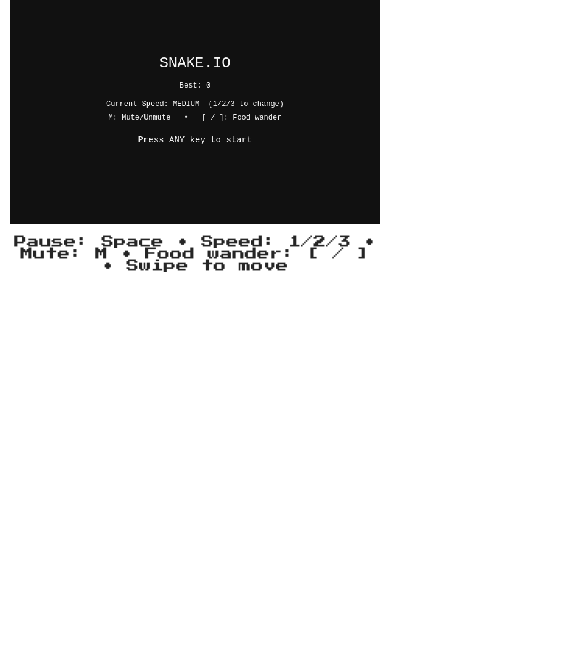
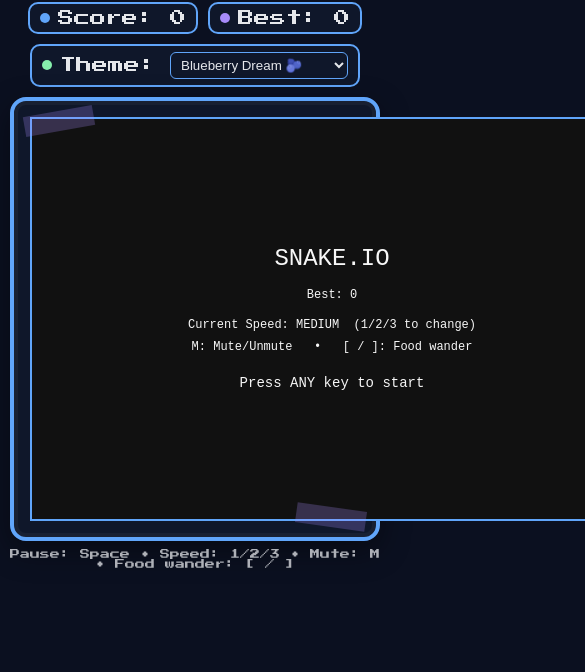
Before and after one commit to aryeetea/snake-io-game, a plain HTML site: page index.html in a window 390 px wide. Shown: the part 172-844 px from the top of the page, 585 px wide, since content can reach past the window. Drawn offline with Linux system fonts and the light colour scheme.

```diff
--- a/index.html
+++ b/index.html
@@ -2,7 +2,7 @@
 <html lang="en" class="no-js">
 <head>
   <meta charset="UTF-8" />
-  <meta name="viewport" content="width=device-width, initial-scale=1.0, viewport-fit=cover"/>
+  <meta name="viewport" content="width=device-width, initial-scale=1.0"/>
   <title>Snake.io by Nicole</title>
 
   <!-- Retro Google Font -->
@@ -12,6 +12,7 @@
   <link rel="stylesheet" href="style.css" />
 </head>
 
+<!-- Default class is just a fallback; theme.js will set the saved one -->
 <body class="theme-blueberry">
   <div class="container">
     <h1>🐍 Snake.io by Nicole 🐍</h1>
@@ -21,6 +22,7 @@
       <span class="badge"><span class="dot pink"></span><span id="score">Score: 0</span></span>
       <span class="badge"><span class="dot lilac"></span><span id="best">Best: 0</span></span>
 
+      <!-- Theme picker (tailored to your picks: Blueberry / Butterscotch) -->
       <label class="theme-switch badge" for="themeSelect" title="Change theme">
         <span class="dot sage"></span>
         Theme:
@@ -39,13 +41,13 @@
     </div>
 
     <div class="footer">
-      Pause: Space • Speed: 1/2/3 • Mute: M • Food wander: [ / ] • Swipe to move
+      Pause: Space • Speed: 1/2/3 • Mute: M • Food wander: [ / ]
     </div>
   </div>
 
   <!-- Game logic -->
   <script src="script.js"></script>
-  <!-- Theme toggler -->
+  <!-- Tiny theme toggler -->
   <script src="theme.js"></script>
 </body>
 </html>
--- a/script.js
+++ b/script.js
@@ -15,24 +15,6 @@
   const TILE = 20;
   const COLS = Math.floor(canvas.width / TILE);
   const ROWS = Math.floor(canvas.height / TILE);
-
-  // === Responsive scaling ===
-const LOGICAL_W = 600, LOGICAL_H = 400;
-function fitCanvas() {
-  const cssWidth = Math.min(window.innerWidth - 20, 600);
-  const scale = cssWidth / LOGICAL_W;
-  const dpr = window.devicePixelRatio || 1;
-
-  canvas.style.width = cssWidth + 'px';
-  canvas.style.height = (LOGICAL_H * scale) + 'px';
-  canvas.width = LOGICAL_W * dpr;
-  canvas.height = LOGICAL_H * dpr;
-
-  ctx.setTransform(dpr, 0, 0, dpr, 0, 0);
-}
-fitCanvas();
-window.addEventListener('resize', fitCanvas);
-window.addEventListener('orientationchange', fitCanvas);
 
   // Colors (game rendering — UI colors come from CSS)
   const COLORS = {
@@ -562,31 +544,3 @@
   // --- Boot: show title screen
   (function boot(){ snake=[{x:0,y:0}]; foods=[spawnFood(false)]; drawTitle(); })();
 })();
-// === Touch Swipe Controls for Mobile ===
-let touchStart = null;
-canvas.addEventListener("touchstart", (e) => {
-  const t = e.changedTouches[0];
-  touchStart = { x: t.clientX, y: t.clientY, t: Date.now() };
-}, { passive: true });
-
-canvas.addEventListener("touchend", (e) => {
-  if (!touchStart) return;
-  const t = e.changedTouches[0];
-  const dx = t.clientX - touchStart.x;
-  const dy = t.clientY - touchStart.y;
-  const dt = Date.now() - touchStart.t;
-  touchStart = null;
-
-  const SWIPE_MIN = 30; // minimum swipe distance
-  if (dt > 500) return; // ignore long presses
-
-  if (Math.abs(dx) > Math.abs(dy)) {
-    // horizontal
-    if (dx > SWIPE_MIN) queueDir(1, 0);
-    else if (dx < -SWIPE_MIN) queueDir(-1, 0);
-  } else {
-    // vertical
-    if (dy > SWIPE_MIN) queueDir(0, 1);
-    else if (dy < -SWIPE_MIN) queueDir(0, -1);
-  }
-});
--- a/style.css
+++ b/style.css
@@ -1,46 +1,80 @@
-/* layout */
-:root { --pad: 12px; }
-body { margin: 0; font-family: "Press Start 2P", monospace; }
-.container {
-  max-width: 720px;
-  margin: 0 auto;
-  padding: var(--pad);
-}
-h1 {
-  font-size: clamp(16px, 4.5vw, 24px);
-  line-height: 1.2;
-  text-align: center;
-  margin: 8px 0 14px;
+:root {
+  --bg: #0f172a;        /* slate-900 */
+  --panel: #111827;     /* gray-900 */
+  --text: #e5e7eb;      /* gray-200 */
+  --accent: #60a5fa;    /* blue-400 */
+  --accent-2: #a78bfa;  /* violet-400 */
 }
 
-/* scoreboard */
-.scorebar {
-  display: flex;
-  flex-wrap: wrap;
-  gap: 8px 12px;
-  align-items: center;
-  justify-content: space-between;
+/* Themes */
+.theme-blueberry {
+  --bg: #0b1020;
+  --panel: #0f172a;
+  --accent: #60a5fa;
+  --accent-2: #a78bfa;
 }
-.badge { display: inline-flex; align-items: center; gap: 6px; padding: 6px 10px; border-radius: 8px; }
-.select { max-width: 220px; }
-
-/* cabinet and canvas */
-.cabinet { width: 100%; max-width: 600px; margin: 12px auto; }
-#gameCanvas {
-  width: 100%;
-  height: auto;
-  display: block;
-  image-rendering: pixelated;
-  image-rendering: crisp-edges;
-  touch-action: none;     /* stop scroll during swipe */
-  -webkit-tap-highlight-color: transparent;
+.theme-butterscotch {
+  --bg: #2a1f0f;
+  --panel: #3a2a14;
+  --accent: #f59e0b;   /* amber-500 */
+  --accent-2: #fde68a; /* amber-200 */
 }
 
-/* footer */
-.footer { text-align: center; font-size: clamp(12px, 3.2vw, 14px); opacity: 0.85; margin-top: 10px; }
+* { box-sizing: border-box; }
+html, body { height: 100%; }
+body {
+  margin: 0;
+  font-family: "Press Start 2P", system-ui, sans-serif;
+  background: var(--bg);
+  color: var(--text);
+  display: grid;
+  place-items: center;
+}
+.container { width: min(720px, 95vw); }
+h1 { text-align: center; margin: 16px 0 10px; font-size: 18px; }
 
-/* tiny tweaks on narrow phones */
-@media (max-width: 480px) {
-  .container { padding: 10px; }
-  .badge { padding: 5px 8px; }
+.scorebar {
+  display: flex; gap: 10px; align-items: center; justify-content: center;
+  flex-wrap: wrap; margin-bottom: 10px;
 }
+.badge {
+  background: var(--panel);
+  border: 2px solid var(--accent);
+  padding: 6px 10px; border-radius: 10px; display: inline-flex; gap: 8px; align-items: center;
+}
+.dot { width: 10px; height: 10px; border-radius: 50%; display: inline-block; }
+.pink { background: var(--accent); }
+.lilac { background: var(--accent-2); }
+.sage { background: #86efac; }
+
+.select {
+  background: transparent; color: var(--text); border: 1px solid var(--accent);
+  padding: 4px 6px; border-radius: 6px; margin-left: 6px;
+}
+
+.cabinet.vintage {
+  background: var(--panel);
+  border: 4px solid var(--accent);
+  border-radius: 16px;
+  padding: 16px;
+  position: relative;
+  box-shadow: 0 10px 30px rgba(0,0,0,.4), inset 0 0 0 4px rgba(255,255,255,.04);
+  display: grid; place-items: center;
+}
+.cabinet .sticker, .cabinet .sticker2 {
+  position: absolute; width: 70px; height: 20px; opacity: .25;
+  background: var(--accent-2);
+  transform: rotate(-10deg);
+  left: 10px; top: 10px;
+}
+.cabinet .sticker2 { right: 10px; left: auto; top: auto; bottom: 10px; transform: rotate(8deg); }
+
+canvas {
+  background: #001011;
+  border: 2px solid var(--accent);
+  image-rendering: pixelated;
+}
+
+.footer {
+  text-align: center; opacity: .75; font-size: 10px; margin-top: 8px;
+}
--- a/theme.js
+++ b/theme.js
@@ -4,19 +4,18 @@
   const select = document.getElementById('themeSelect');
   const body = document.body;
 
-  // Set initial theme from storage (fallback: blueberry)
-  const saved = localStorage.getItem(KEY) || 'theme-blueberry';
-  body.classList.remove('theme-blueberry', 'theme-butterscotch');
-  body.classList.add(saved);
-  if (select) select.value = saved;
+  // Restore saved theme
+  const saved = localStorage.getItem('snake_theme');
+  if (saved) body.className = saved;
 
-  // Handle changes
-  if (select) {
-    select.addEventListener('change', () => {
-      const theme = select.value;
-      body.classList.remove('theme-blueberry', 'theme-butterscotch');
-      body.classList.add(theme);
-      localStorage.setItem(KEY, theme);
-    });
+  // Ensure select shows current theme
+  const current = body.className || 'theme-blueberry';
+  if ([...select.options].some(o => o.value === current)) {
+    select.value = current;
   }
+
+  select.addEventListener('change', () => {
+    body.className = select.value;
+    localStorage.setItem('snake_theme', select.value);
+  });
 })();
```
